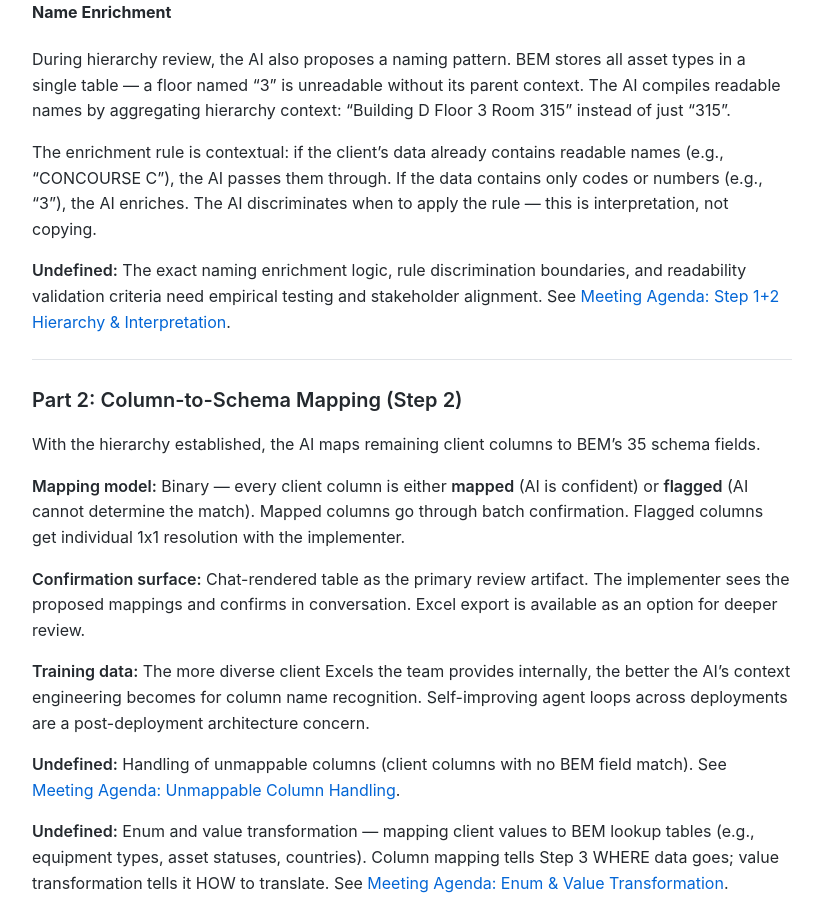
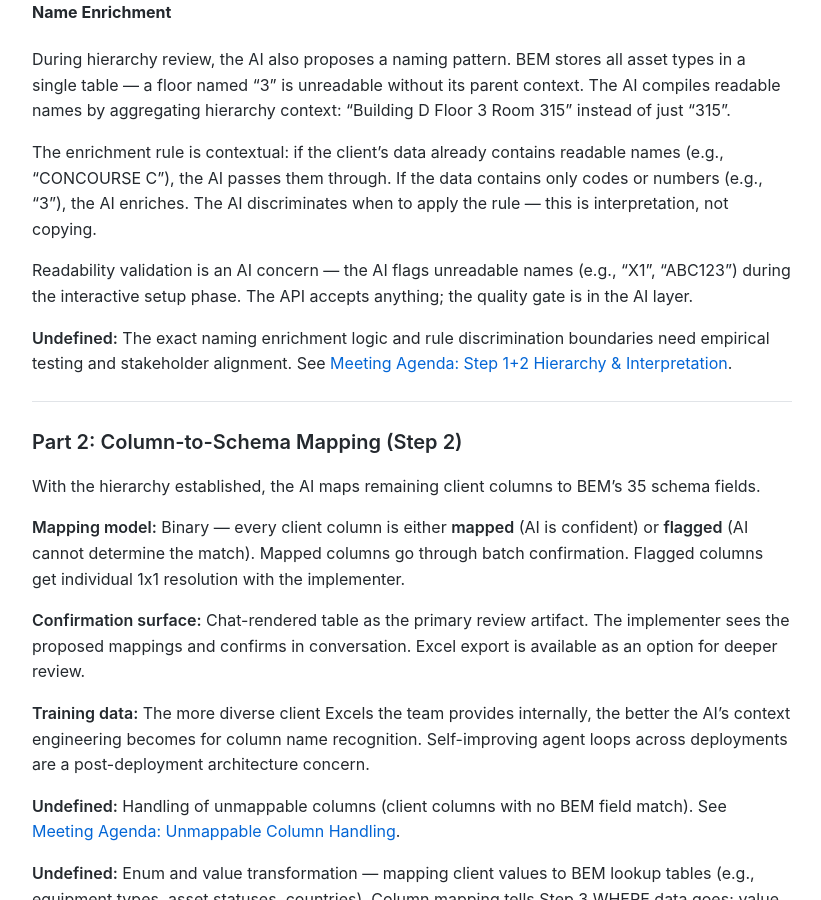
Before and after one commit to MariusWilsch/public-wilsch-ai-pages, a Jekyll site: the page built from project/archibus-fm-assistant/step-1-2-setup-phase-design.md, in a window 1280 px wide and 900 px high, scrolled down 4041 px. Shown: the whole window, without its empty margins (228-1049 px from the left). Built offline with Jekyll 4.4.1, drawn with Linux system fonts in a browser that asks for light colours; our own code applies the rules of GitHub Pages for plain Markdown files.

Commit message:
Sync from hippocampus 2026-02-26

```diff
--- a/project/archibus-fm-assistant/step-1-2-setup-phase-design.md
+++ b/project/archibus-fm-assistant/step-1-2-setup-phase-design.md
@@ -113,7 +113,9 @@ During hierarchy review, the AI also proposes a naming pattern. BEM stores all a
 
 The enrichment rule is contextual: if the client's data already contains readable names (e.g., "CONCOURSE C"), the AI passes them through. If the data contains only codes or numbers (e.g., "3"), the AI enriches. The AI discriminates when to apply the rule — this is interpretation, not copying.
 
-**Undefined:** The exact naming enrichment logic, rule discrimination boundaries, and readability validation criteria need empirical testing and stakeholder alignment. See [Meeting Agenda: Step 1+2 Hierarchy & Interpretation](https://mariuswilsch.github.io/public-wilsch-ai-pages/project/archibus-fm-assistant/rein-meeting-agenda-step1-2-hierarchy-interpretation).
+Readability validation is an AI concern — the AI flags unreadable names (e.g., "X1", "ABC123") during the interactive setup phase. The API accepts anything; the quality gate is in the AI layer.
+
+**Undefined:** The exact naming enrichment logic and rule discrimination boundaries need empirical testing and stakeholder alignment. See [Meeting Agenda: Step 1+2 Hierarchy & Interpretation](https://mariuswilsch.github.io/public-wilsch-ai-pages/project/archibus-fm-assistant/rein-meeting-agenda-step1-2-hierarchy-interpretation).
 
 ---
 
```
